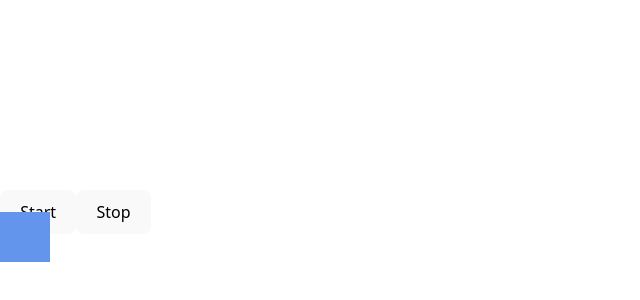
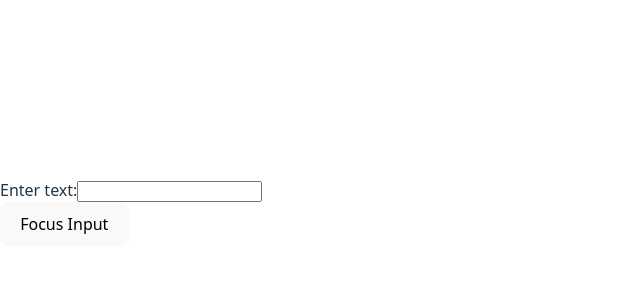
Before and after one commit to klxcoder/learn-use-ref, a React (Vite) app: page / in a window 1280 px wide. Shown: the part 188-488 px from the top of the page, without its empty margins (0-640 px from the left). Built offline with nearby package versions, Linux system fonts and the light colour scheme.

Commit message:
forwardRef example

```diff
--- a/src/App.tsx
+++ b/src/App.tsx
@@ -1,48 +1,27 @@
-import { useRef, useEffect } from 'react';
-import styles from './Box.module.scss';
+import { forwardRef, useRef } from 'react';
 
-function MovingBox() {
-  const boxRef = useRef<HTMLDivElement | null>(null);
-  const animationRef = useRef<number | null>(null);
-  const positionRef = useRef(0);
+const Input = forwardRef<HTMLInputElement, { label: string }>(
+  ({ label }, ref) => (
+    <div>
+      <label>{label}</label>
+      <input ref={ref} />
+    </div>
+  )
+);
 
-  const moveBox = () => {
-    if (boxRef.current) {
-      positionRef.current += 2; // Move 2px per frame
-      boxRef.current.style.transform = `translateX(${positionRef.current}px)`;
+function App() {
+  const inputRef = useRef<HTMLInputElement>(null);
 
-      if (positionRef.current < 500) {
-        animationRef.current = requestAnimationFrame(moveBox);
-      }
-    }
+  const focusInput = () => {
+    inputRef.current?.focus();
   };
-
-  const startAnimation = () => {
-    if (!animationRef.current) {
-      animationRef.current = requestAnimationFrame(moveBox);
-    }
-  };
-
-  const stopAnimation = () => {
-    if (animationRef.current) {
-      cancelAnimationFrame(animationRef.current);
-      animationRef.current = null;
-    }
-  };
-
-  useEffect(() => {
-    return () => {
-      if (animationRef.current) cancelAnimationFrame(animationRef.current); // Cleanup on unmount
-    };
-  }, []);
 
   return (
     <div>
-      <div ref={boxRef} className={styles.box}></div>
-      <button onClick={startAnimation}>Start</button>
-      <button onClick={stopAnimation}>Stop</button>
+      <Input ref={inputRef} label="Enter text:" />
+      <button onClick={focusInput}>Focus Input</button>
     </div>
   );
 }
 
-export default MovingBox;
+export default App;
```
Also changed, not shown: 1 other file (tests, documents, lock files or other folders).
